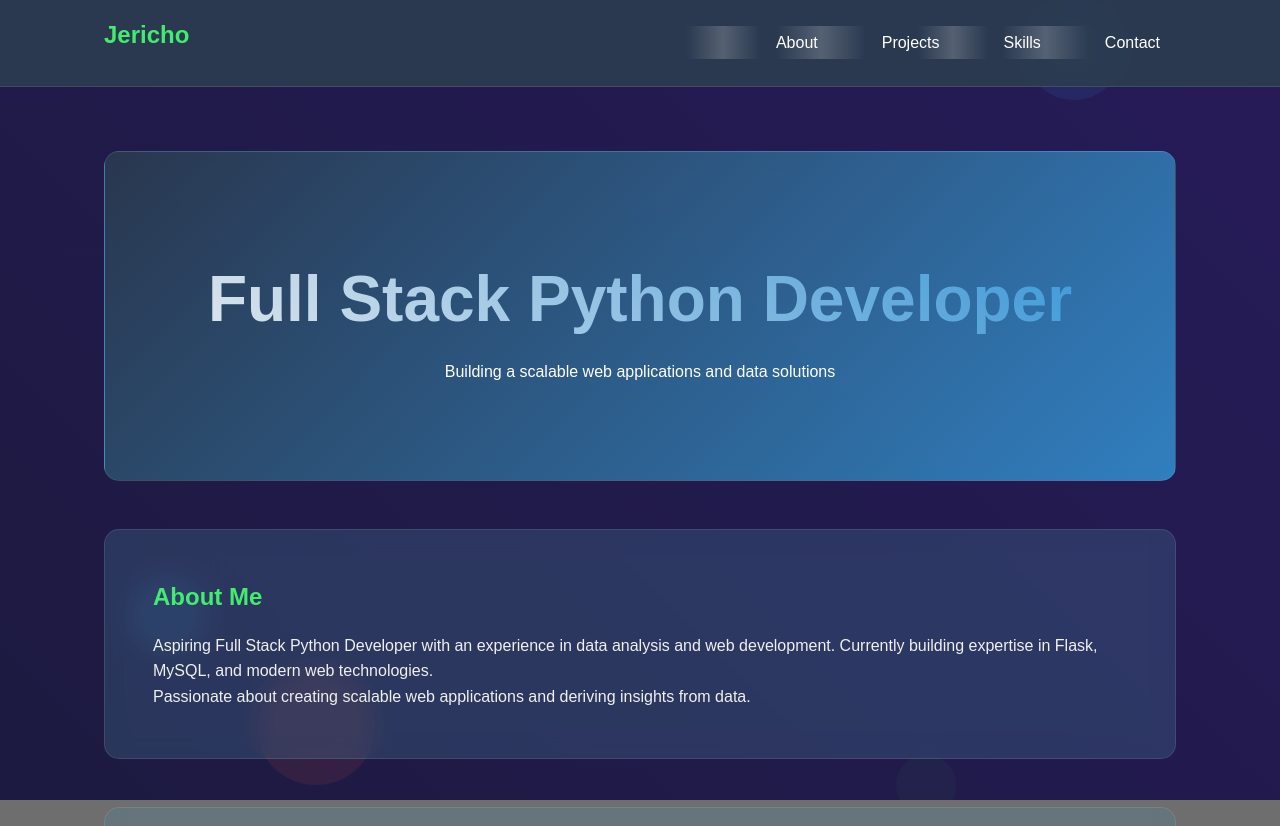
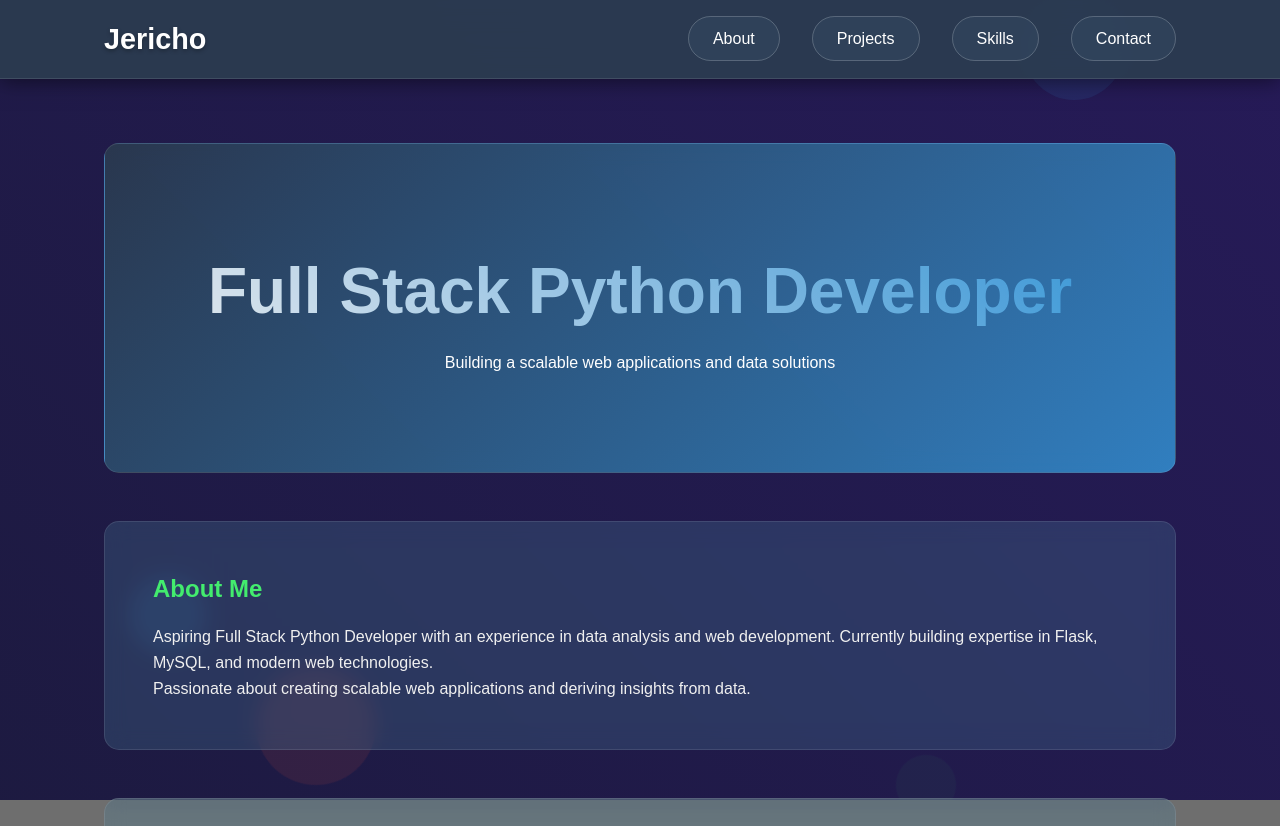
Before and after one commit to jerichobien360/portfolio-website, a plain HTML site: page index.html in a window 1280 px wide. Shown: the top 826 px of the page. Drawn offline with Linux system fonts and the light colour scheme.

Commit message:
Update style.css

```diff
--- a/css/style.css
+++ b/css/style.css
@@ -46,8 +46,9 @@ header {
     top: 0;
     z-index: 1000;
     background-color: rgba(44, 62, 80, 0.9);
-    backdrop-filter: blur(10px);
+    backdrop-filter: blur(15px);
     border-bottom: 1px solid var(--glass-border);
+    box-shadow: 0 2px 20px rgba(0, 0, 0, 0.5);
 }
 
 main {
@@ -87,39 +88,39 @@ nav ul {
 nav a {
     color: var(--white);
     text-decoration: none;
-    padding: 0.5rem 1rem;
+    padding: 0.8rem 1.5rem;
     border-radius: 25px;
     transition: all 0.3s ease;
     position: relative;
     overflow: hidden;
-}
+    font-weight: 500;
+    font-size: 1rem;
+    background: rgba(91, 141, 167, 0.1);
+    border: 1px solid rgba(255, 255, 255, 0.2);
 
-nav a::before {
-    content: '';
-    position: absolute;
-    top: 0;
-    left: -100%;
-    width: 100%;
-    height: 100%;
-    background: linear-gradient(90deg, transparent, rgba(255, 255, 255, 0.2), transparent);
-    transition: left 0.5s;
-}
-
-nav a:hover::before {
-    left: 100%;
 }
 
 /* Interative Website */
 
 nav a:hover {
-    background: var(--glass-bg);
+    background: rgba(255, 255, 255, 0.2);
     transform: translateY(-2px);
-    box-shadow: 0 5px 15px rgba(52, 152, 219, 0.3);
+    box-shadow: 0 5px 15px rgba(52, 152, 219, 0.4);
+    border-color: var(--secondary-color);
 }
 
 nav a.active {
     background: var(--secondary-color);
     box-shadow: 0 0 20px rgba(52, 152, 219, 0.5);
+}
+
+/* Header at the upper-left */
+nav h1 {
+    color: var(--white);
+    font-size: 1.8rem;
+    font-weight: bold;
+    margin: 0;
+    text-shadow: 0 2px 4px rgba(0, 0, 0, 0.3);
 }
 
 /* Styling Sections */
```
